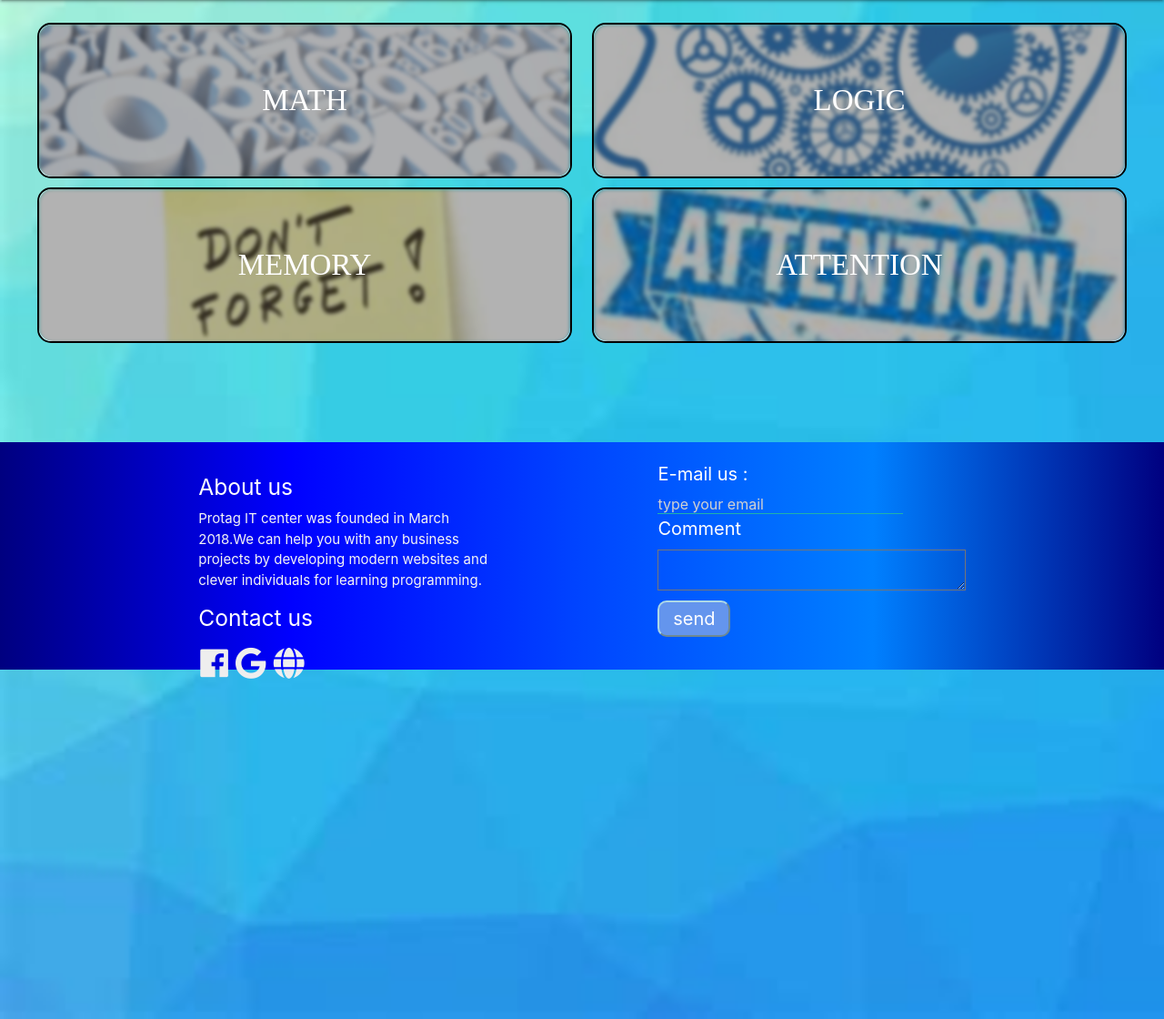
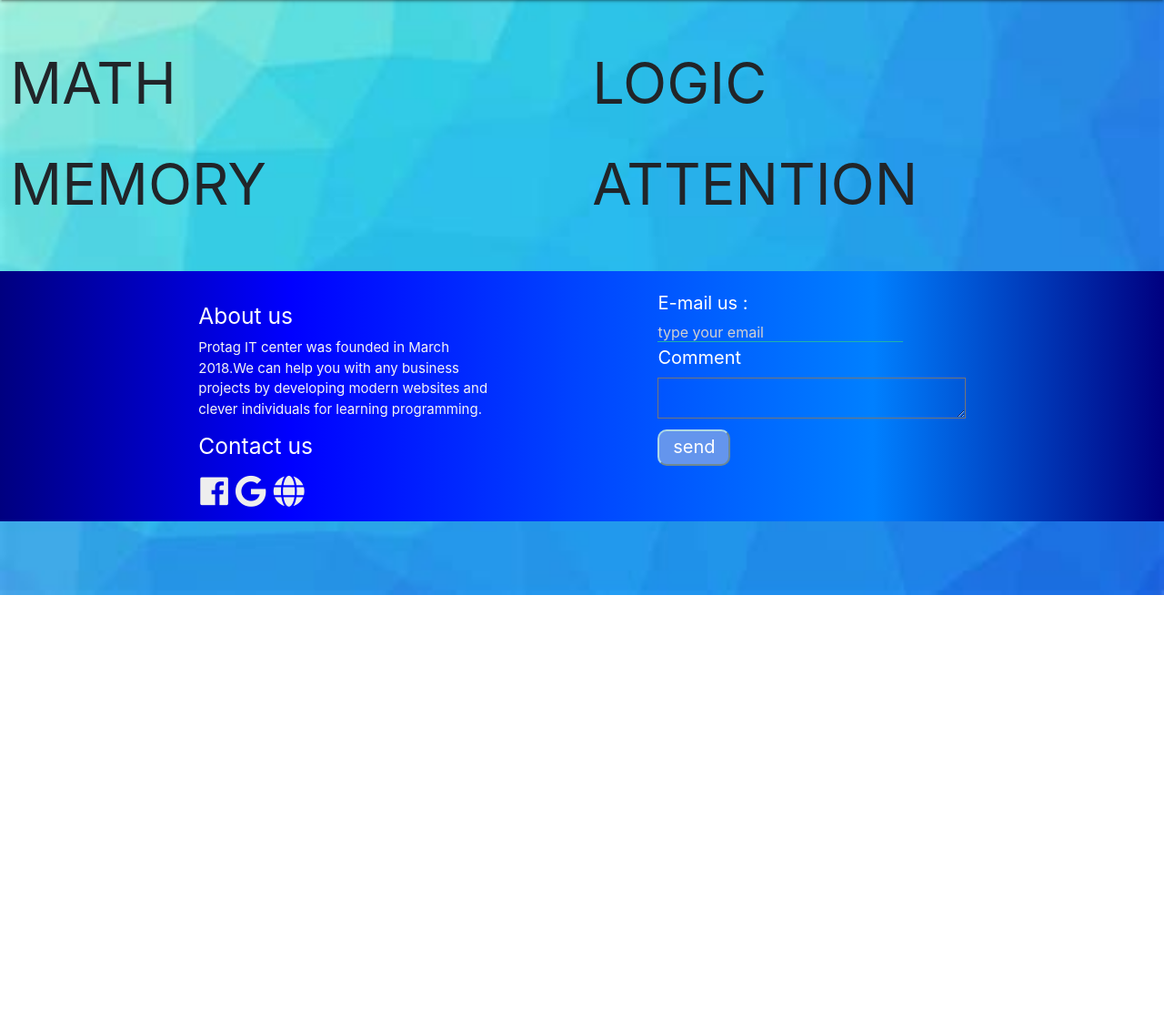
Before and after one commit to vahmelk/MecHayq, a PHP site: the page made by view/content/menu.php in a window 1280 px wide. Shown: the part 64-1184 px from the top of the page at 91% size. After the commit the page ends 718 px from the top, so only its background shows below. Run offline with PHP 8.4, Linux system fonts and the light colour scheme; the template is opened without the code that fills it, so the values that code supplies are empty; some libraries are stand-ins or nearby versions.

Commit message:
front 21.03

```diff
--- a/controller/error.php
+++ b/controller/error.php
@@ -1,11 +1,12 @@
 <?php
-class errors {
+class errors extends model {
     function __construct(){
 
 
     }
     public function render(){
-
+        $switcher="script";
+        $css="error";
         require_once "./view/layout/header.php";
         require_once "./view/content/error.php";
         require_once "./view/layout/footer.php";
--- a/public/css/style.css
+++ b/public/css/style.css
@@ -3,9 +3,8 @@ body{
    background-image:url("../images/section.jpg");
    background-size: cover;
    background-repeat: no-repeat;
-
+   /* position: relative; */
 }
-
 .logoimg{
    width: auto;
    height: 100%;
@@ -22,7 +21,6 @@ nav .sidenav-trigger {
     height: 56px;
     margin: 0 18px;
 }
-
 #hide{
    width: 60px;
    display: none;
@@ -48,82 +46,6 @@ nav .sidenav-trigger {
    margin-top: 7px;
    margin-left: 5px;
 }
-.mth{
-   background-image: url("../images/math.jpg");
-   background-repeat: no-repeat;
-   background-position: center;
-   background-size: cover;
-   filter: blur(2px);
-}
-#math{
-   filter: blur(0px);
-   display: flex;
-   color: #cc231e;
-}
-.mem{
-   background-image: url("../images/memory.jpg");
-   background-repeat: no-repeat;
-   background-position: center;
-   background-size: cover;
-   filter: blur(2px);
-}
-#memor{
-   filter: blur(0px);
-   display: flex;
-   color:#235e6f;
-}
-.logic{
-   background-image: url("../images/logicimg.jfif");
-   background-repeat: no-repeat;
-   background-position: center;
-   background-size: cover;
-   filter: blur(2px);
-}
-#logic{
-   display: flex;
-   filter: blur(0px);
-   color:#353341;
-}
-
-.att{
-   background-image: url("../images/atention.jpg");
-   background-repeat: no-repeat;
-   background-position: center;
-   background-size: cover;
-   filter: blur(2px);
-}
-#attent{
-   filter: blur(0px);
-   display: flex;
-   color:  #34532a;
-}
-.icons{
-   font-size: 5px;
-   height: 169px;
-   border-radius: 15px;
-   margin-bottom: 15px;
-   margin: 0 auto;
-}
-.botticon{
-   padding-top: 6%;
-}
-.topicon{
-   padding-top: 5%;
-}
-.gameicon{
-   font-size: 33px;
-   justify-content: center;
-   display: flex;
-   color: white !important;
-   font-family: bold;
-}
-.section{
-   /* display: flex;     */
-   /* justify-content: space-around; */
-   position: relative;
-    height:630px !important;
-    padding:30px;
-}
 #bigpgdiv{
    width:95%;
    position: absolute;
@@ -133,7 +55,6 @@ nav .sidenav-trigger {
    background-image:url("../images/section.jpg");
    background-repeat: no-repeat;
    background-size: cover;
-
 }
 .pages{
    color: white;
@@ -145,8 +66,6 @@ nav .sidenav-trigger {
 }
 .pagesn{
    margin-top: 100px;
-
-
 }
 .pagesbig{
    color: #000000;
@@ -155,8 +74,6 @@ nav .sidenav-trigger {
    float:right;
    text-align: right;
    margin-left:5px;
-
-
 }
 .pgbighome{
    display: inline-block;
@@ -166,30 +83,20 @@ nav .sidenav-trigger {
    margin-left:10px;
    text-align: center;
    font-size: 15px;
-
 }
 .header_word:hover{
    cursor: pointer;
 
 }
-
 @media only screen and (max-width : 995px) {
-         .section{
-            height:400px !important;
-         }
       .page-footer{
          position: relative;
-            /* top:100px; */
-            height:500px !important;
+         height:540px !important;
       }
       .logotp{
          margin-top: 5px !important;
          margin: 0 auto;
          display: block;
-      }
-         .gameicon{
-            font-size: 25px;
-
       }
       .pagesbig {
         padding-left: 0;
@@ -199,91 +106,18 @@ nav .sidenav-trigger {
          display: inline-block;
          width: 90%;
       }
-
-
     }
-
-      @media only screen and (min-width: 992px) {
-          /* .form_regist{
-          margin-top:100px !important;
-       } */
-         .login_form{
-          margin-top:60px !important;
-       }
-        .section{
-         height:1100px !important;
-       }
-       /* footer{
-          top:100px;
-       } */
-
-      }
-      .mth , .logic , .mem , .att{
-         transition: 0.5s ease;
-         filter: blur(0.4);
-
-      }
-      .mthdiv , .memdiv , .logdiv, .attdiv {
-         position: relative;
-         width: 100%;
-         margin-top: 10px;
-         height: 171px;
-         border: 2px solid #000000;
-         border-radius: 15px;
-         overflow: hidden;
-         cursor: pointer;
-     }
-  #attent ,#memor ,  #logic , #math{
-      height: 100%;
-      z-index: 1;
-      display: flex;
-      position: absolute;
-      width: 100%;
-      margin: 0 auto;
-      padding-top: 65px;
-      background-color: rgba(0,0,0,.3);
-      border-radius: 15px;
-  }
-
-.attdiv:hover .att , .memdiv:hover .mem , .logdiv:hover .logic , .mthdiv:hover .mth{
-   filter: blur(0px);
-   transform: scale(1.2);
-}
+/* footer */
 .icon{
    font-size:35px;
    padding:2px;
 }
-/* registration */
-/* .parent{
-   display:flex;
-} */
-.reg_sec{
-   height:930px !important;
-}
-.form_regist{
-      background-color:rgb(3, 79, 104);
-      text-align: center;
-      margin: 0 auto;
-      width:100%;
-      max-width:300px;
-      height:620px;
-      margin-top:7px;
-      /* margin-bottom:100px; */
-      border:2px solid lightblue;
-      justify-content: center;
-      font-size:20px;
-      border-radius:5%;
-      opacity: 0.8;
- }
-#regist_title{
-   color:white;
-}
 input{
    color:white;
    height:20px !important;
-  /* text-align: center; */
    width:270px !important;
    line-height:normal !important;
+   border-bottom:3px;
    margin: 0 !important;
    border-bottom:1px solid lightseagreen !important;
 }
@@ -291,87 +125,19 @@ label{
    font-size:20px !important;
    color:white !important;
 }
- .radio{
-      position:relative !important;
-      opacity: 1 !important;
-      pointer-events:auto !important;
-      width:15px !important;
-      margin-top:2px !important;
-}
-#regist_button{
-   background: #0066A2;
-   color: white;
-   border-radius: 20px;
-   border-color: #0066A2;
-   height: 50px !important;
-   width: 100px !important;
-   font: bold 15px arial, sans-serif;
-   text-shadow:none;
-}
-.checking{
-   font-size:18px;
-   color:white;
-}
-/* login */
-.login_sec{
-   height:600px;
-}
-.login_form{
-   background-color:rgb(3, 79, 104);
-   text-align: center;
-   margin: 0 auto;
-   width:100%;
-   max-width:350px;
-   height: 100%;
-   max-height:360px;
-   margin-top:10px;
-   margin-bottom:20px;
-   border:2px solid lightblue;
-   font-size:20px;
-   border-radius:5%;
-   opacity: 0.8;
-}
-#login_title{
-   color:white;
-
-}
-#login_button{
-   background:#6495ED ;
-   color: white;
-   margin-top:5px;
-   border-radius: 20px;
-   border-color: lightblue;
-   height: 50px;
-   width: 100px;
-   font-family: bold 15px arial, sans-serif;
-   /* text-shadow:none; */
-}
+/* texapoxvox nayel  */
 .pass_rule{
    width:200px;
    height:20px ;
    color:white;
 }
-/* error*/
-.error_sec{
-   height:440px;
-   text-align:center;
-   color:white;
-}
-.error{
-   font-size:20px;
-}
-#go_home{
-   color:grey;
-}
-/* footer */
-
 footer{
    background-image: linear-gradient(to left, #000080,#0080ff,#0045ff,#0000ff,#000080) !important;
-   position: fixed;
+   /* position: fixed; */
    left:0;
    bottom:0;
    width: 100% !important;
-    height: 250px;
+   height: 275px;
 }
 #facebook:hover{
    color:#10ecb9;
--- a/view/layout/footer.php
+++ b/view/layout/footer.php
@@ -9,21 +9,26 @@
                 <h5 class="white-text">Contact us</h5>
                   <span><a class="grey-text text-lighten-3" href="https://www.facebook.com/protagsc/" target="_blank"><i class="fab fa-facebook icon" id ="facebook"></i></a></span>
                   <span><a class="grey-text text-lighten-3 icon" href="mailto:protagsc@gmail.com" target="_blank"><i class="fab fa-google" id="gmail"></i></a></span>
-                  <span><a class="grey-text text-lighten-3 icon" id="website" href="http://itprotag.com/" target="_blank"><i class="fas fa-globe"></i></a></span>
+                  <span><a class="grey-text text-lighten-3 icon"  href="http://itprotag.com/" target="_blank"><i class="fas fa-globe" id="website"></i></a></span>
               </div>
               <div class="col l4 offset-l2 s12">
 
                   <div>
                       <label for="Email"> E-mail us : </label>
                       <input type="text" id="Email" placeholder="type your email">
+                      </div>
+                    <div>
                       <label for="comment"> Comment </label>
                       <textarea name="comment" id="comment" cols="30" rows="10"></textarea>
+                    </div>
+
                       <button type="submit" id="send">send</button>
-                  </div>
+
                </div>
             </div>
           </div>
       </div>
+
         </footer>
         <!-- <script src="https://ajax.googleapis.com/ajax/libs/jquery/3.4.1/jquery.min.js"></script> -->
   <script src="./public/js/script.js?v=<?=rand()?>"></script>
--- a/view/layout/header.php
+++ b/view/layout/header.php
@@ -2,7 +2,10 @@
 <html lang="en">
 <head>
     <meta charset="UTF-8">
-    <link rel="stylesheet" href="./public/css/style.css?v=<?=rand()?>">
+     <link rel="stylesheet" href="./public/css/style.css?v=<?=rand()?>">
+    <link rel="stylesheet" href="./public/css/<?=$css?>.css?v=<?=rand()?>">
+
+
     <link rel="stylesheet" href="https://maxcdn.bootstrapcdn.com/bootstrap/4.4.1/css/bootstrap.min.css">
     <link rel="stylesheet" href="https://use.fontawesome.com/releases/v5.6.3/css/all.css">
 <!-- jQuery library -->
```
Also changed, not shown: public/css/error.css (added, +11 -0 lines), public/css/home.css (+9 -7 lines), public/css/login.css (+43 -0 lines), public/css/registration.css (+40 -0 lines), public/js/registration.js (+8 -8 lines). Lines whose indentation alone changed are shown as unchanged.
